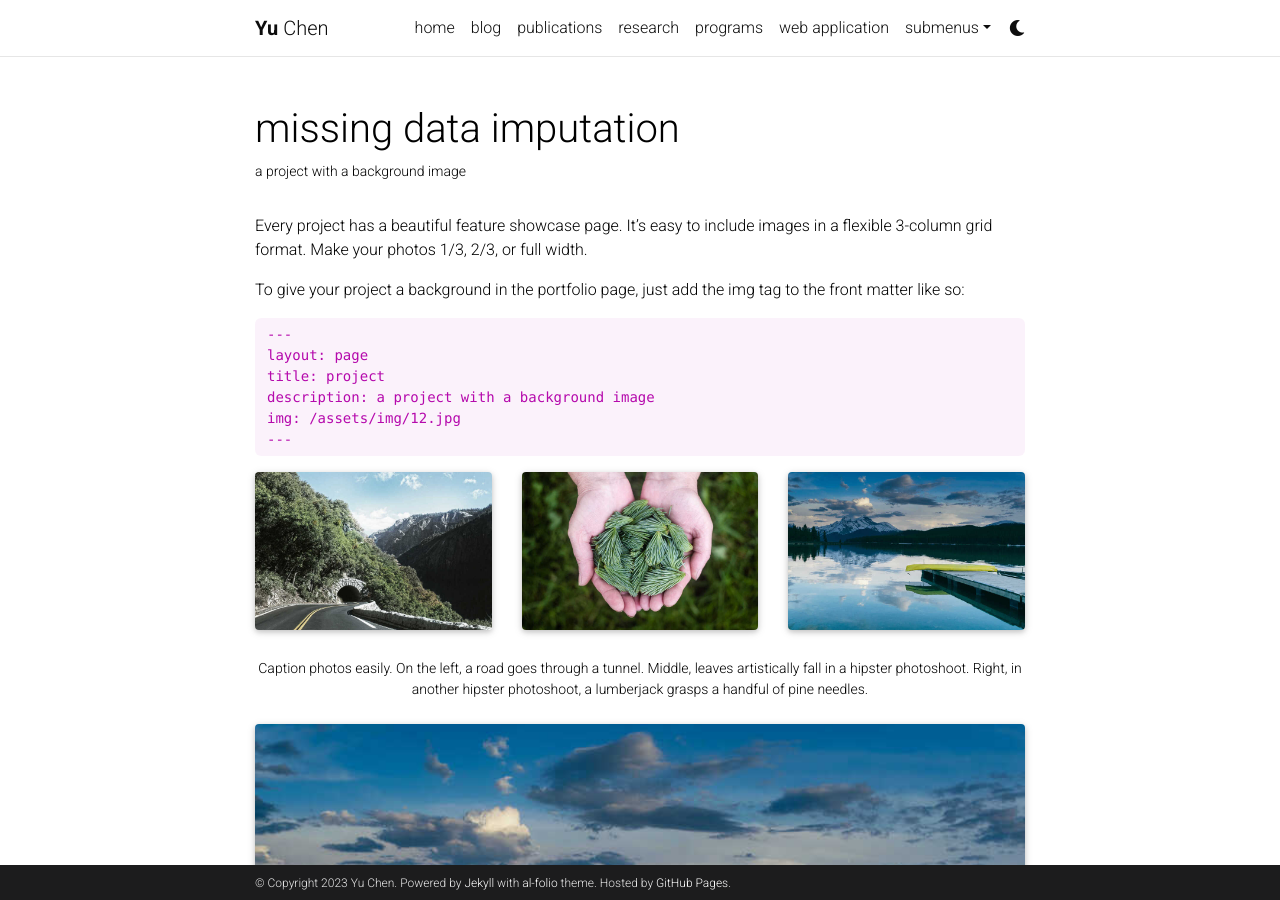
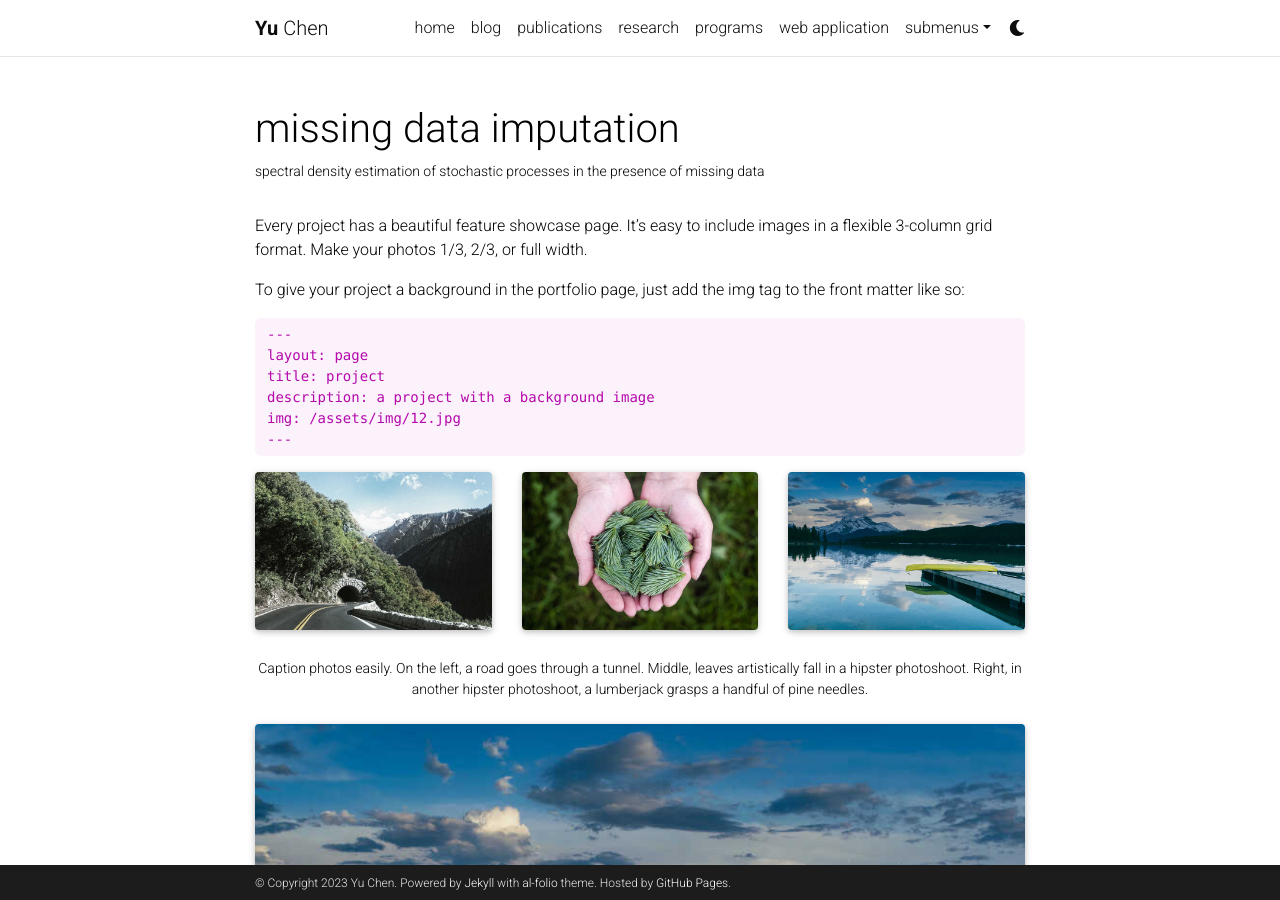
Before and after one commit to yuchenakaleslie/yuchenakaleslie.github.io, a Jekyll site: the page built from _projects/1_project.md, in a window 1280 px wide and 900 px high. Built offline with Jekyll 4.4.1, drawn with Linux system fonts in a browser that asks for light colours; full-size pictures stand in for the smaller copies a plugin makes; comment, search, counter and statistics services are not loaded; a style sheet for code colours, icons or effects is not loaded.

Commit message:
Update 1_project.md

```diff
--- a/_projects/1_project.md
+++ b/_projects/1_project.md
@@ -1,7 +1,7 @@
 ---
 layout: page
 title: missing data imputation
-description: a project with a background image
+description: spectral density estimation of stochastic processes in the presence of missing data
 img: assets/img/12.jpg
 importance: 1
 category: work
```
